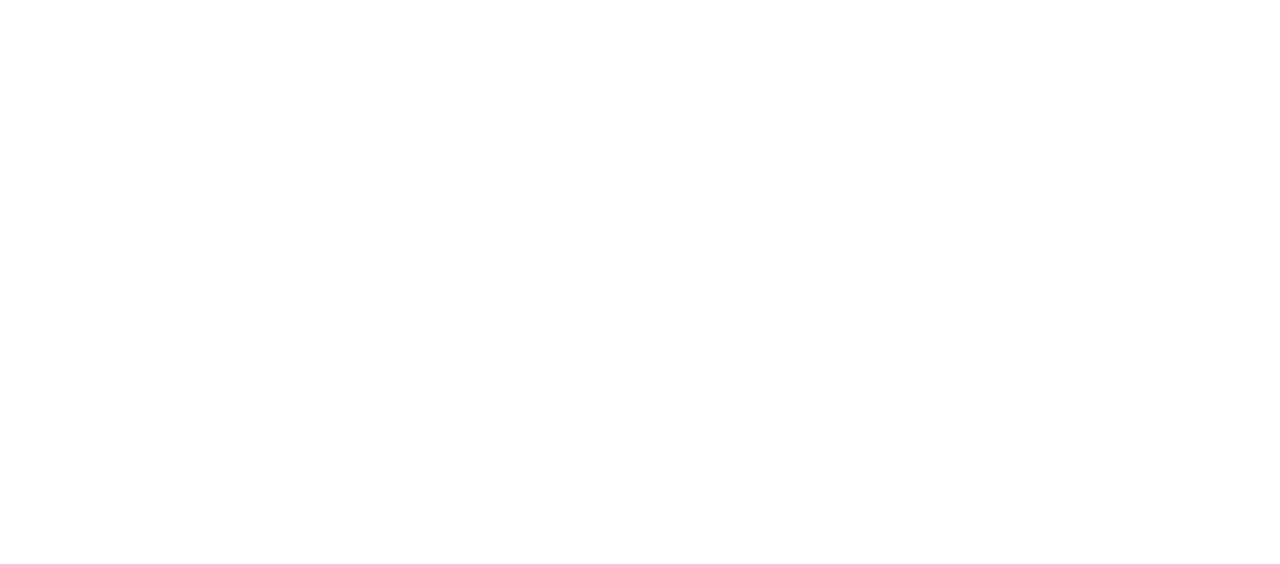
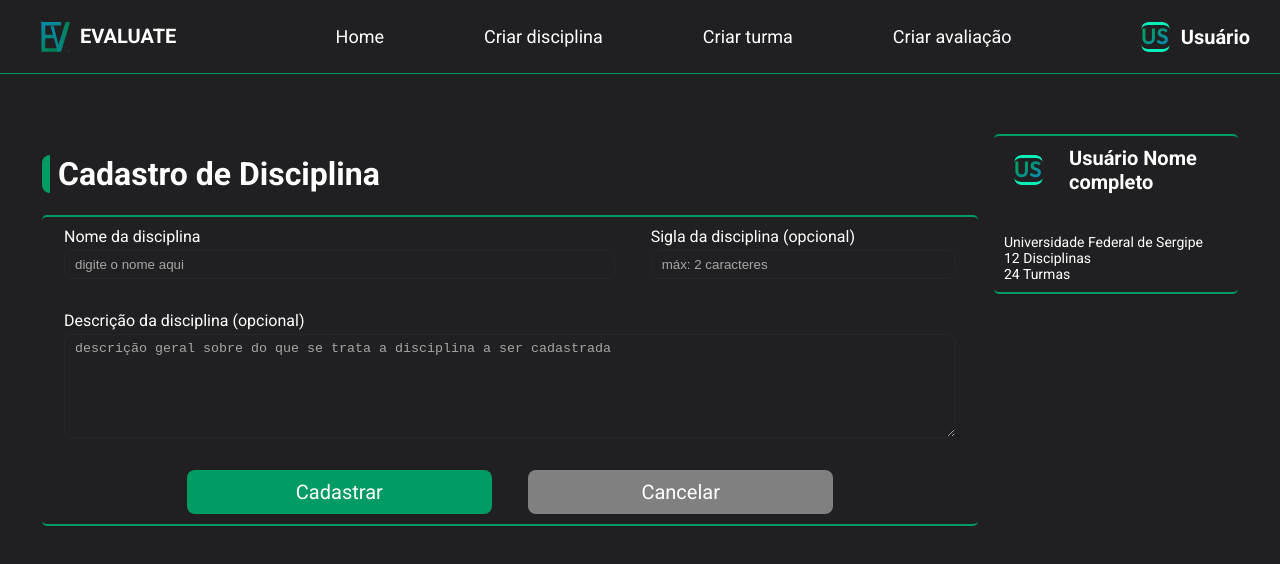
Before and after one commit to ldbeltz/evaluateFront, a Vue app: page /#/createDiscipline in a window 1280 px wide. Before the commit this address had no page. Shown: the top 564 px of the page. Built offline with nearby package versions, Linux system fonts and the light colour scheme.

Commit message:
cirada tela de cadastro de professor e tela de cadastro de disciplina

```diff
--- a/src/components/BaseButtonComponent.vue
+++ b/src/components/BaseButtonComponent.vue
@@ -3,13 +3,17 @@
 const props = defineProps({
     name: {
         type: String,
-        required: true
+        required: false
     },
     type: {
         type: String,
         required: true
     },
     size: {
+        type: String,
+        required: false
+    },
+    icon: {
         type: String,
         required: false
     }
@@ -20,6 +24,7 @@ const props = defineProps({
     <div>
         <button :class="`${props.type}-button ${props.size}-button`">
             {{ props.name }}
+            <img v-if="props.type === 'icon'" :src="props.icon">
         </button>
     </div>
 </template>
@@ -32,6 +37,7 @@ button {
     border-radius: 8px;
     font-family: Roboto;
     color: #ffffff;
+    cursor: pointer;
 
 }
 .primary-button {
@@ -44,4 +50,8 @@ button {
     font-size: 14px;
     padding: 6px 5px;
 }
+button.icon-button {
+background: none;
+padding: 0;
+}
 </style>
--- a/src/components/FormInputComponent.vue
+++ b/src/components/FormInputComponent.vue
@@ -20,6 +20,10 @@ const props = defineProps({
         type: [],
         required: false
     },
+    rows: {
+        type:String,
+        required: false
+    }
 
 })
 </script>
@@ -38,8 +42,15 @@ const props = defineProps({
             <option
                 v-for="option in props.options"
                 :key="option.id"
-                :value="option.id">{{ option.name }}</option>
+                :value="option.id"
+                :name="props.name">{{ option.name }}</option>
         </select>
+        <textarea
+            v-else-if="props.typeInput === 'textArea'"
+            :name="props.name"
+            :rows="props.rows"
+            :placeholder="props.placeholder"
+            class="input-form"></textarea>
 
     </div>
 </template>
@@ -62,7 +73,7 @@ margin-bottom: 4px;
 .input-form::placeholder {
    color:#A6A6A6;
 }
-input:focus-visible {
+input:focus-visible, textarea:focus-visible {
   outline: 2px solid var(--primary-color);
 }
 select option {
@@ -73,5 +84,4 @@ select:focus {
     border: 2px solid var(--primary-color);
     background-color: #272727;
 }
-
 </style>
--- a/src/router/index.js
+++ b/src/router/index.js
@@ -3,7 +3,9 @@ import LoginView from '../views/LoginView.vue';
 import RegisterView from '../views/RegisterView.vue';
 import TeacherHomeView from '../views/TeacherHomeView.vue';
 import CreateClassroomView from '../views/CreateClassroomView.vue';
+import CreateDisciplineView from '../views/CreateDisciplineView.vue';
 import DisciplineHomeView from '../views/DisciplineHomeView.vue';
+import CreateTeacherView from '../views/CreateTeacherView.vue';
 
 const routes = [
     {
@@ -22,9 +24,19 @@ const routes = [
         component: TeacherHomeView
     },
     {
+        path: '/createTeacher',
+        name: 'createTeacher',
+        component: CreateTeacherView
+    },
+    {
         path: '/createClassroom',
         name: 'createClassroom',
         component: CreateClassroomView
+    },
+    {
+        path: '/createDiscipline',
+        name: 'createDiscipline',
+        component: CreateDisciplineView
     },
     {
         path: '/disciplineHome',
--- a/src/style.css
+++ b/src/style.css
@@ -78,3 +78,6 @@ body {
 .column.is-one-tenth--mobile {
     max-width: 10%;
 }
+.column.is-half {
+    max-width: 50%;
+}
--- a/src/views/CreateClassroomView.vue
+++ b/src/views/CreateClassroomView.vue
@@ -74,12 +74,12 @@ const options = [
                         </div>
                     </div>
                     <div class="form-buttons row">
-                        <div class="column">
+                        <div class="column is-one-third">
                             <base-button-component
                                 name="Cadastrar" type="primary"
                             ></base-button-component>
                         </div>
-                        <div class="column">
+                        <div class="column is-one-third">
                             <base-button-component
                                 name="Cancelar" type="secondary"
                             ></base-button-component>
@@ -120,6 +120,7 @@ const options = [
     gap: 5px;
 }
 .form-buttons {
-
+ margin-top: 32px;
+ justify-content: center;
 }
 </style>
--- /dev/null
+++ b/src/views/CreateDisciplineView.vue
@@ -0,0 +1,86 @@
+<script setup>
+import NavbarComponent from '../components/NavbarComponent.vue';
+import TitlePageComponent from '../components/TitlePageComponent.vue';
+import InfosUserComponent from '../components/InfosUserComponent.vue';
+import FormInputComponent from '../components/FormInputComponent.vue';
+import BaseButtonComponent from '../components/BaseButtonComponent.vue';
+</script>
+<template>
+    <div class="create-discipline-container">
+        <navbar-component></navbar-component>
+        <div class="row content">
+            <div class="column is-four-fifths">
+                <title-page-component text="Cadastro de Disciplina"></title-page-component>
+                <div class="discipline-form">
+                    <div class="row margin-botton-large">
+                        <div class="column is-two-thirds">
+                            <form-input-component
+                                typeInput="text"
+                                labelText="Nome da disciplina"
+                                placeholder="digite o nome aqui"
+                                name="name"
+                                ></form-input-component>
+                        </div>
+                        <div class="column is-one-third">
+                            <form-input-component
+                                typeInput="text"
+                                labelText="Sigla da disciplina (opcional)"
+                                placeholder="máx: 2 caracteres"
+                                name="sigla"
+                            ></form-input-component>
+                        </div>
+                    </div>
+                    <div class="row">
+                        <div class="column">
+                            <form-input-component
+                                    typeInput="textArea"
+                                    labelText="Descrição da disciplina (opcional)"
+                                    placeholder="descrição geral sobre do que se trata a disciplina a ser cadastrada"
+                                    name="descriçao"
+                                    rows="6"
+                                ></form-input-component>
+                        </div>
+                    </div>
+                    <div class="form-buttons row">
+                        <div class="column is-one-third">
+                            <base-button-component
+                                name="Cadastrar" type="primary"
+                            ></base-button-component>
+                        </div>
+                        <div class="column is-one-third">
+                            <base-button-component
+                                name="Cancelar" type="secondary"
+                            ></base-button-component>
+                        </div>
+                    </div>
+                </div>
+            </div>
+            <infos-user-component></infos-user-component>
+        </div>
+    </div>
+</template>
+<style scoped>
+.create-discipline-container {
+        width: 100vw;
+        height: 100vh;
+        background-color: #202022;
+        font-family: var(--font-family);
+    }
+.content {
+    padding: 60px 30px;
+}
+.discipline-form {
+    width: 100%;
+    border-top: solid var(--primary-color) 2px;
+    border-bottom: solid var(--primary-color) 2px;
+    border-radius: 5px;
+    padding: 10px;
+}
+.margin-botton-large{
+    margin-bottom: 32px;
+}
+.form-buttons {
+ margin-top: 32px;
+ justify-content: center;
+}
+</style>
--- /dev/null
+++ b/src/views/CreateTeacherView.vue
@@ -0,0 +1,81 @@
+<script setup>
+import NavbarComponent from '../components/NavbarComponent.vue';
+import InfosUserComponent from '../components/InfosUserComponent.vue';
+import TitlePageComponent from '../components/TitlePageComponent.vue';
+import FormInputComponent from '../components/FormInputComponent.vue';
+import BaseButtonComponent from '../components/BaseButtonComponent.vue';
+import plusIcon from '../assets/icons/plus-icon.svg';
+</script>
+<template>
+    <div class="create-teacher-container">
+        <navbar-component></navbar-component>
+        <div class="row content">
+            <div class="column is-four-fifths">
+                <title-page-component text="Cadastro de Professores"></title-page-component>
+                <div class="teacher-form">
+                    <div class="row justify-center">
+                        <div class="column clearfix is-half">
+                            <form-input-component
+                                typeInput="text"
+                                labelText="E-mail do Professor"
+                                placeholder="E-mail"
+                                name="email"
+                                ></form-input-component>
+                        </div>
+                        <div class="column no-grow add-teacher">
+                            <base-button-component
+                            type="icon"
+                            :icon="plusIcon"
+                            ></base-button-component>
+                        </div>
+                    </div>
+                    <div class="form-buttons justify-center row">
+                        <div class="column is-one-third">
+                            <base-button-component
+                                name="Cadastrar" type="primary"
+                            ></base-button-component>
+                        </div>
+                        <div class="column is-one-third">
+                            <base-button-component
+                                name="Cancelar" type="secondary"
+                            ></base-button-component>
+                        </div>
+                    </div>
+                </div>
+            </div>
+            <infos-user-component></infos-user-component>
+        </div>
+    </div>
+</template>
+<style scoped>
+.create-teacher-container {
+        width: 100vw;
+        height: 100vh;
+        background-color: #202022;
+        font-family: var(--font-family);
+    }
+.content {
+    padding: 60px 30px;
+}
+.teacher-form {
+    width: 100%;
+    border-top: solid var(--primary-color) 2px;
+    border-bottom: solid var(--primary-color) 2px;
+    border-radius: 5px;
+    padding: 10px;
+}
+.no-grow {
+    flex: 0;
+}
+.justify-center {
+    justify-content: center;
+}
+.add-teacher {
+    display: flex;
+    align-items: end;
+}
+.form-buttons {
+ margin-top: 32px;
+ justify-content: center;
+}
+</style>
```
Also changed, not shown: src/assets/icons/plus-icon.svg (added).
